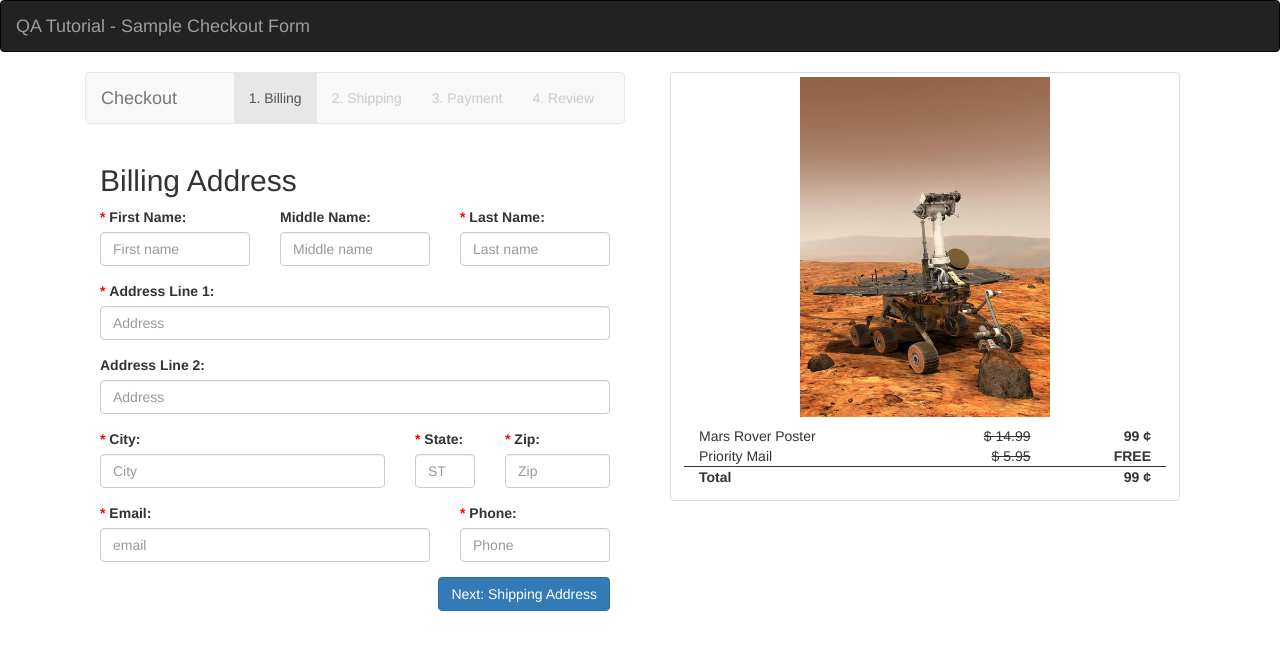
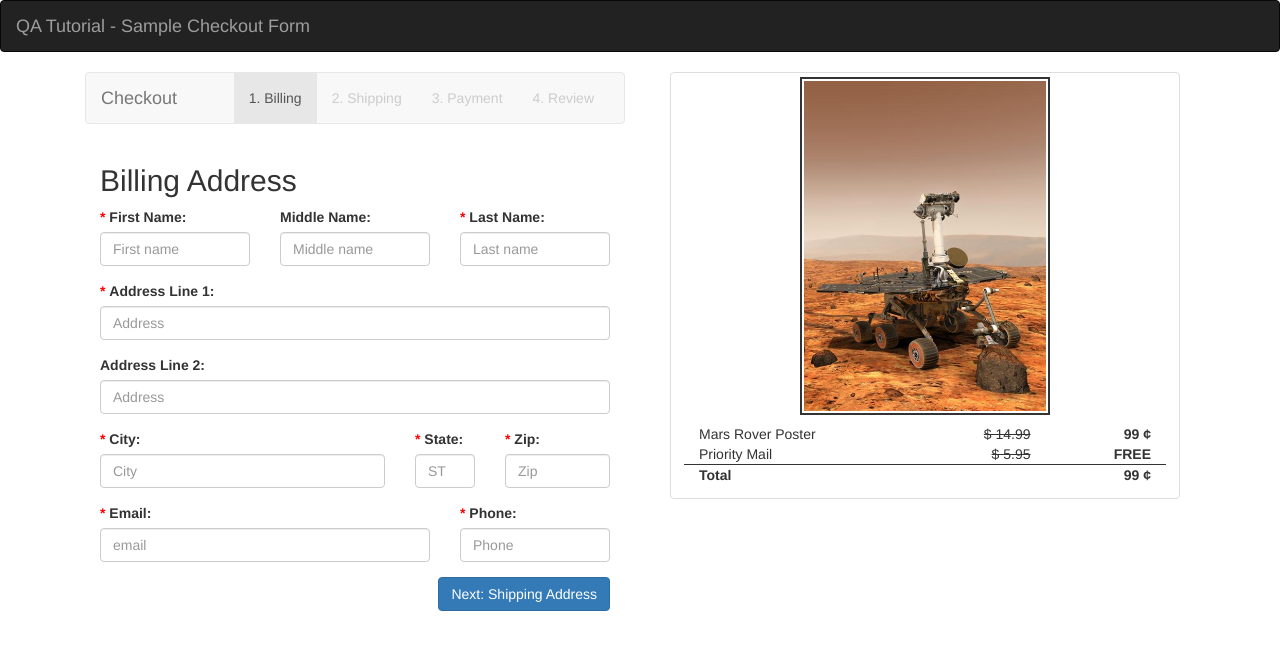
Before and after one commit to jpenn84/qa-automation-sample, a plain HTML site: page cc-form.html in a window 1280 px wide. Drawn offline with nearby package versions, Linux system fonts and the light colour scheme.

Commit message:
add border and padding to product image

```diff
--- a/cc-form.css
+++ b/cc-form.css
@@ -24,3 +24,8 @@
     content: "";
     display: block;
 }
+
+.product-image {
+    border: 2px solid #333;
+    padding: 2px;
+}
--- a/cc-form.html
+++ b/cc-form.html
@@ -287,7 +287,7 @@
             <div class="col-md-6">
                 <div class="col-md-12">
                     <div class="thumbnail">
-                        <img src="rover.jpg" alt="rover" style="width:50%">
+                        <img class="product-image" src="rover.jpg" alt="rover" style="width:50%">
                         <div class="caption">
                             <div>
                                 <span class="col-sm-6 item-desc">Mars Rover Poster</span>
```
